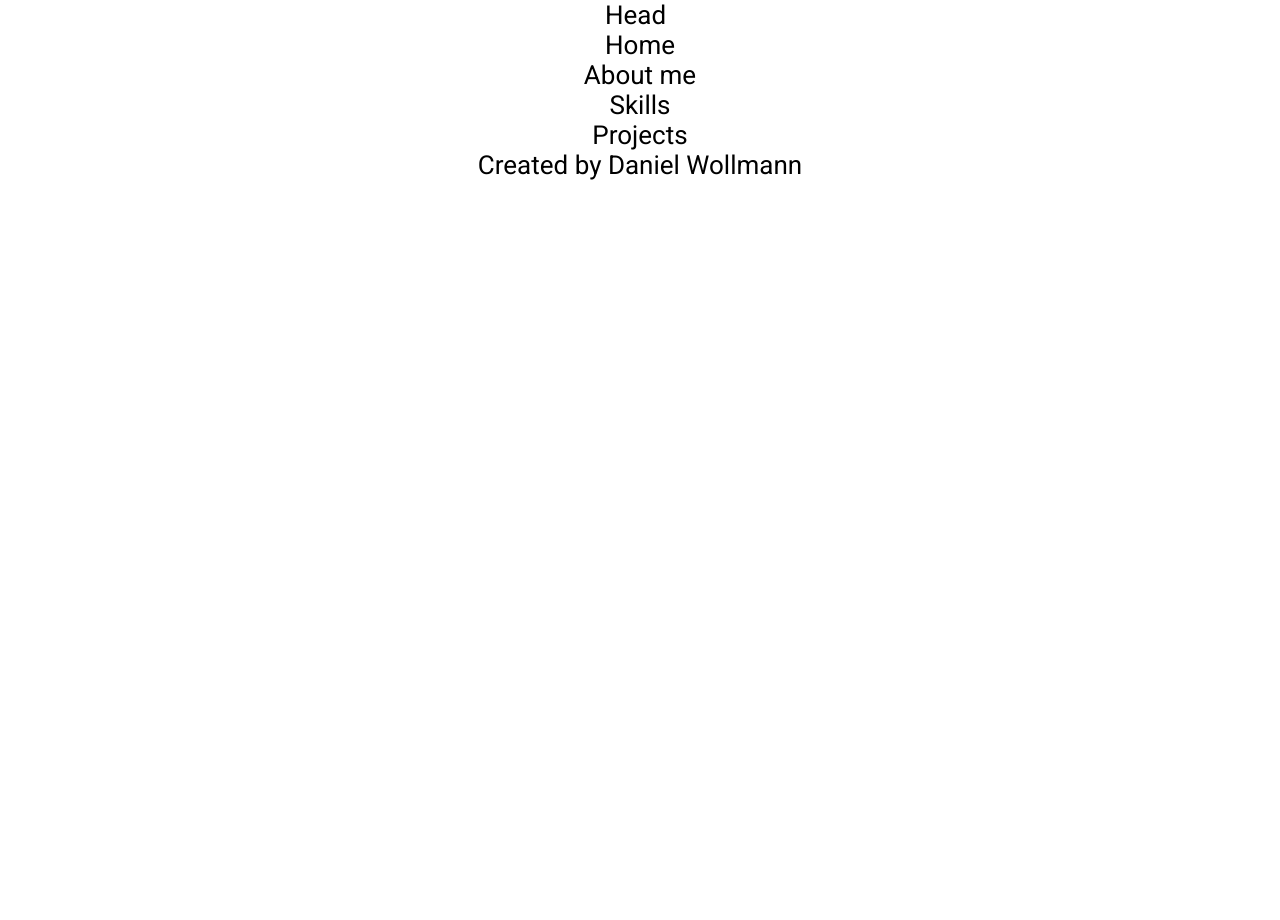
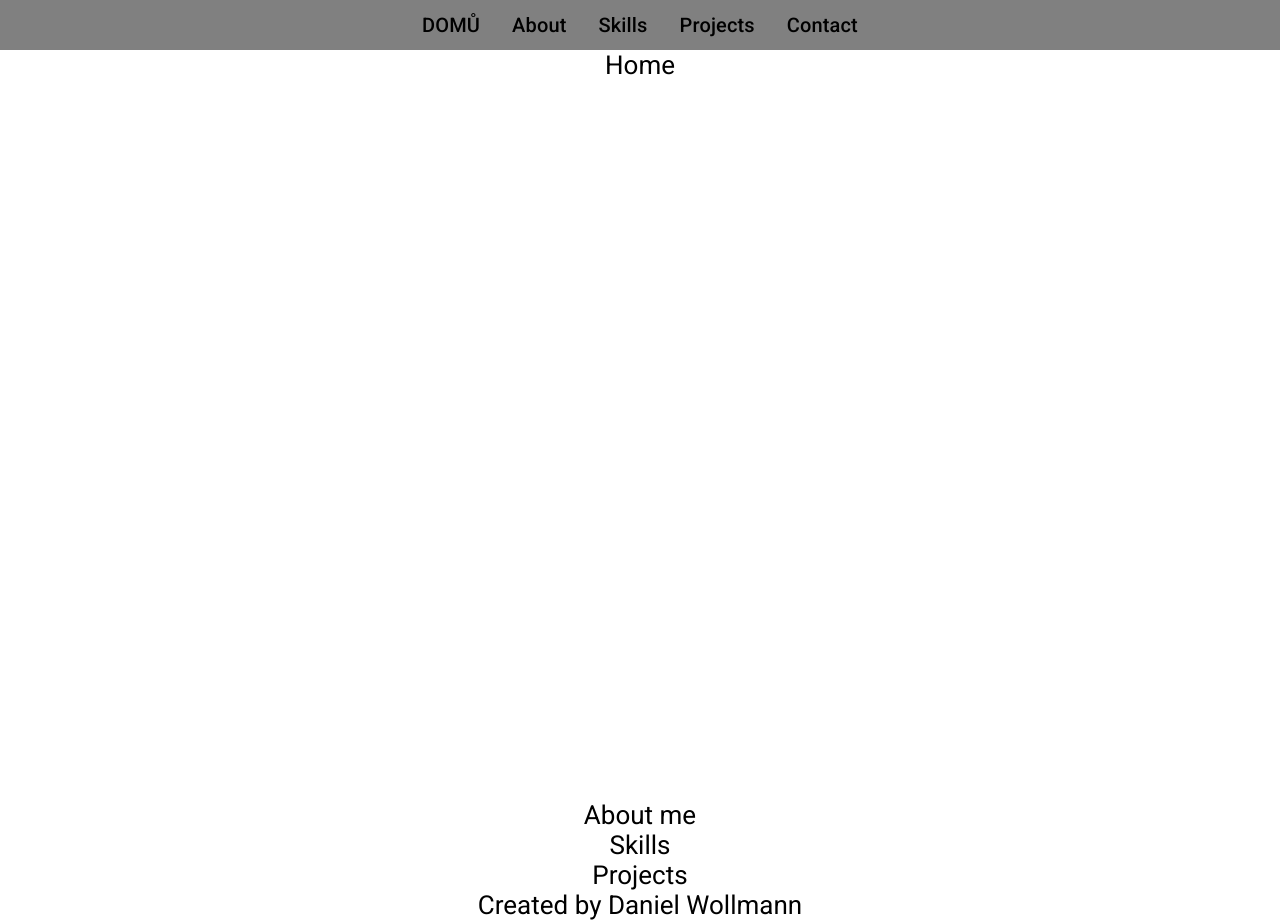
Before and after one commit to Willdooo/Personal-Website, a React (Create React App) app: page / in a window 1280 px wide. Before the commit the page ends 800 px from the top, so only its background shows below. Built offline with nearby package versions, Linux system fonts and the light colour scheme.

Commit message:
Switching to PC

```diff
--- a/src/App.css
+++ b/src/App.css
@@ -5,3 +5,14 @@
   font-size: calc(10px + 2vmin);
   color: black;
 }
+ul {
+  list-style-type: none;
+}
+li {
+  padding-left: 1rem;
+  padding-right: 1rem;
+}
+a {
+  color: inherit;
+  text-decoration: none;
+}
--- a/src/App.js
+++ b/src/App.js
@@ -1,15 +1,23 @@
-import React from "react";
+import React, { useState } from "react";
 import "./App.css";
 import Home from "./components/Home";
 import About from "./components/About";
 import Skills from "./components/Skills";
 import Projects from "./components/Projects";
 import Footer from "./components/Footer";
+import setCZ from "./language/CZ";
 
 const App = () => {
+  const [language, setLanguage] = useState({
+    czech: true,
+  });
+  const [input, setInput] = useState(setCZ());
+
+  console.log(input);
+  console.log(input.home);
   return (
     <div className="App">
-      <Home />
+      <Home language={input.home} />
       <About />
       <Skills />
       <Projects />
--- a/src/components/About.js
+++ b/src/components/About.js
@@ -1,7 +1,7 @@
 import React from "react";
 
 const About = () => {
-  return <div>About me</div>;
+  return <div id="about">About me</div>;
 };
 
 export default About;
--- a/src/components/Contact.js
+++ b/src/components/Contact.js
@@ -1,7 +1,7 @@
 import React from "react";
 
 const Contact = () => {
-  return <div>Contact me</div>;
+  return <div id="contact">Contact me</div>;
 };
 
 export default Contact;
--- a/src/components/Header.js
+++ b/src/components/Header.js
@@ -1,7 +1,57 @@
 import React from "react";
+import { makeStyles } from "@material-ui/core/styles";
+import Typography from "@material-ui/core/Typography";
 
-const Header = () => {
-  return <div>Head</div>;
+const useStyles = makeStyles(() => ({
+  navBar: {
+    position: "fixed",
+    textAlign: "center",
+    width: "100%",
+    backgroundColor: "gray",
+    left: "0",
+    right: "0",
+    minHeight: "50px",
+    display: "flex",
+    alignItems: "center",
+    justifyContent: "center",
+  },
+  ul: { display: "flex", justifyContent: "center" },
+}));
+
+const Header = (props) => {
+  const classes = useStyles();
+
+  return (
+    <div className={classes.navBar}>
+      <ul className={classes.ul}>
+        <li>
+          <a href="#home">
+            <Typography variant="h6">{props.language.home}</Typography>
+          </a>
+        </li>
+        <li>
+          <a href="#about">
+            <Typography variant="h6">About</Typography>{" "}
+          </a>
+        </li>
+        <li>
+          <a href="#skills">
+            <Typography variant="h6">Skills</Typography>
+          </a>
+        </li>
+        <li>
+          <a href="#projects">
+            <Typography variant="h6">Projects</Typography>
+          </a>
+        </li>
+        <li>
+          <a href="#contact">
+            <Typography variant="h6">Contact</Typography>
+          </a>
+        </li>
+      </ul>
+    </div>
+  );
 };
 
 export default Header;
--- a/src/components/Home.js
+++ b/src/components/Home.js
@@ -1,11 +1,19 @@
 import React from "react";
 import Header from "./Header";
+import { makeStyles } from "@material-ui/core/styles";
 
-const Home = () => {
+const useStyles = makeStyles(() => ({
+  homeWrapper: { height: "100vh", minHeight: "500px" },
+  contentText: { paddingTop: "50px" },
+}));
+
+const Home = (props) => {
+  const classes = useStyles();
+
   return (
-    <div>
-      <Header />
-      <div>Home</div>
+    <div className={classes.homeWrapper} id="home">
+      <Header language={props.language.nav} />
+      <div className={classes.contentText}>Home</div>
     </div>
   );
 };
--- a/src/components/Projects.js
+++ b/src/components/Projects.js
@@ -1,7 +1,7 @@
 import React from "react";
 
 const Projects = () => {
-  return <div>Projects</div>;
+  return <div id="projects">Projects</div>;
 };
 
 export default Projects;
--- a/src/components/Skills.js
+++ b/src/components/Skills.js
@@ -1,7 +1,7 @@
 import React from "react";
 
 const Skills = () => {
-  return <div>Skills</div>;
+  return <div id="skills">Skills</div>;
 };
 
 export default Skills;
--- /dev/null
+++ b/src/language/CZ.js
@@ -0,0 +1,16 @@
+export default function setCZ() {
+  return {
+    home: {
+      nav: {
+        home: "DOMŮ",
+        about: "O MNĚ",
+        skills: "DOVEDNOSTI",
+        projects: "PROJEKTY",
+        contact: "KONTAKT",
+      },
+      home: { name: "Daniel" },
+    },
+
+    about: { about: "loreipsum" },
+  };
+}
```
Also changed, not shown: src/language/ENG.js (added).
